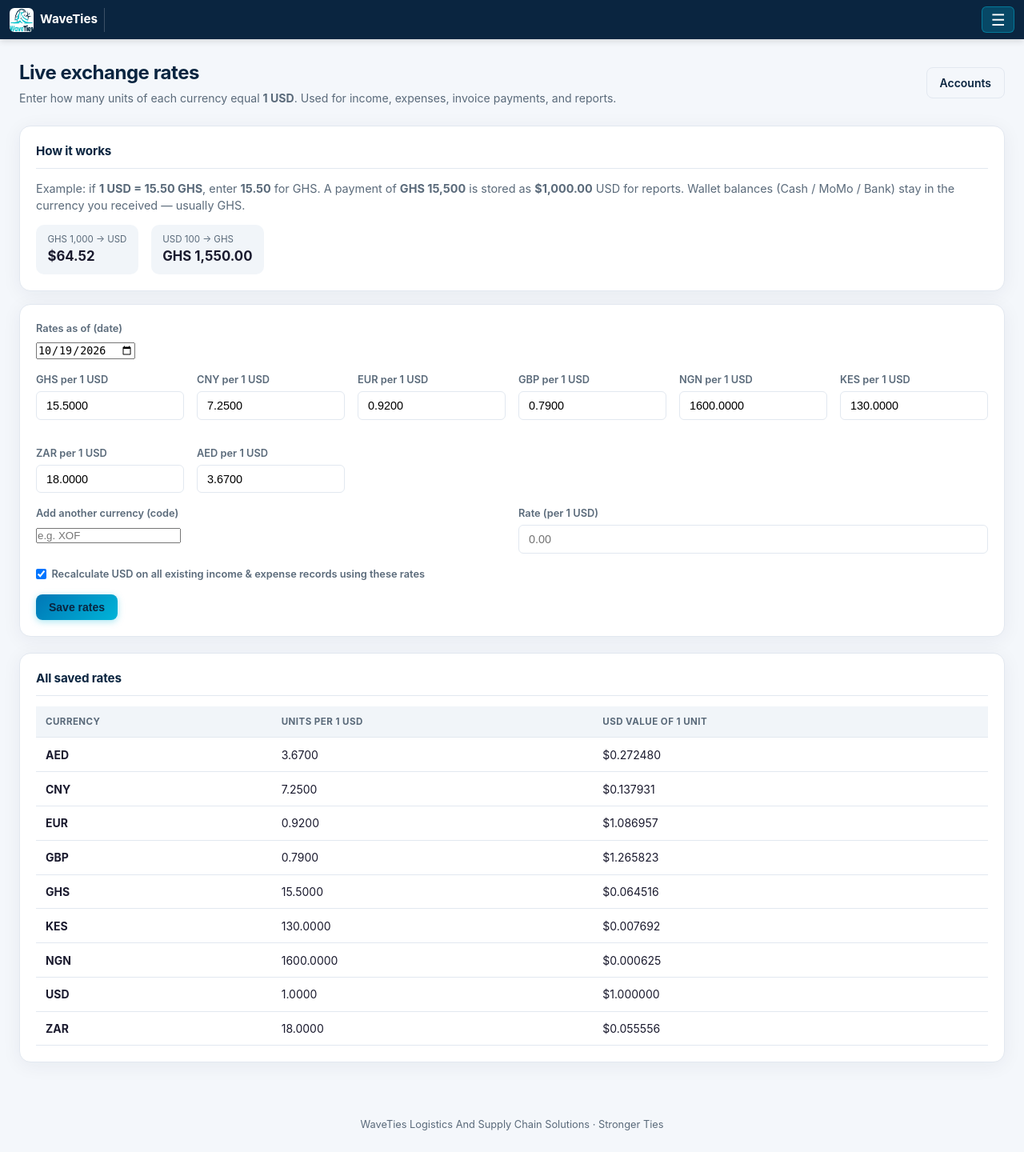
After one commit to KinsmanBillions/waveties-ops, a Flask app: page /admin/rates in a window 1280 px wide. The commit adds this page. Shown: the whole page at 80% size. Run offline with Flask 3, Linux system fonts and the light colour scheme; a user stored in the database is signed in; data comes from the database, SQL or seed files in the repository.

Commit message:
Add files via upload

```diff
--- a/app.py
+++ b/app.py
@@ -675,6 +675,8 @@ def dashboard():
         pnl=pnl,
         exp_month=month,
         wallets=wallets,
+        fx_rates=ops.get_fx_rates(),
+        fx_as_of=ops.get_fx_as_of(),
         company=COMPANY,
         user=session,
     )
@@ -1158,12 +1160,15 @@ def mark_paid(invoice_no):
             inv["paid"] = round(inv.get("paid", 0) + amount, 2)
             inv["balance_due"] = round(max(0, inv.get("total", 0) - inv["paid"]), 2)
             inv.setdefault("payments", [])
+            pay_currency = (inv.get("currency") or "GHS").upper()
             payment_entry = {
                 "amount": amount,
+                "amount_usd": ops.to_usd(amount, pay_currency),
                 "note": note,
                 "account": account,
                 "method": method,
-                "currency": inv.get("currency") or "GHS",
+                "currency": pay_currency,
+                "fx_rate": ops.get_fx_rates().get(pay_currency),
                 "by": session.get("username"),
                 "at": datetime.now().isoformat(timespec="seconds"),
             }
@@ -1177,9 +1182,10 @@ def mark_paid(invoice_no):
             # Also record under Income so Financial Report / net includes this payment
             try:
                 currency = (inv.get("currency") or "GHS").upper()
-                amount_usd = amount if currency == "USD" else amount  # store same; user can adjust later
-                # Prefer USD equivalent if invoice currency is USD; otherwise keep amount as amount_usd
-                # for reporting consistency (same pattern as manual income entry)
+                # Convert to USD using live FX rates (GHS payment ≠ same number in USD)
+                amount_usd = ops.to_usd(amount, currency)
+                rates = ops.get_fx_rates()
+                rate_used = rates.get(currency, 1)
                 iid = ops.add_income({
                     "income_date": datetime.now().strftime("%Y-%m-%d"),
                     "category": "Invoice Payment",
@@ -1211,11 +1217,18 @@ def mark_paid(invoice_no):
             generate_invoice(inv, str(OUTPUT_DIR / f"Invoice_{safe_name}.pdf"))
 
             acc_label = dict(ACCOUNT_OPTIONS).get(account, account)
+            usd_note = ""
+            try:
+                usd_v = ops.to_usd(amount, inv.get("currency") or "GHS")
+                if (inv.get("currency") or "").upper() != "USD":
+                    usd_note = f" (≈ ${usd_v:,.2f} USD)"
+            except Exception:
+                pass
             if inv["balance_due"] <= 0:
-                flash(f"Invoice {invoice_no} fully paid. Credited to {acc_label}.", "success")
+                flash(f"Invoice {invoice_no} fully paid. Credited to {acc_label}{usd_note}.", "success")
             else:
                 flash(
-                    f"Payment of {inv.get('currency','GHS')} {amount:.2f} recorded to {acc_label}. "
+                    f"Payment of {inv.get('currency','GHS')} {amount:.2f}{usd_note} recorded to {acc_label}. "
                     f"Balance due: {inv['balance_due']:.2f}",
                     "success",
                 )
@@ -1650,6 +1663,64 @@ def admin_rebuild_wallets():
         "success",
     )
     return redirect(url_for("admin_treasury"))
+
+
+
+@app.route("/admin/rates", methods=["GET", "POST"])
+@login_required
+@admin_required
+def admin_fx_rates():
+    """Live exchange rates: units of each currency per 1 USD."""
+    main_curs = ["GHS", "CNY", "EUR", "GBP", "NGN", "KES", "ZAR", "AED", "USD"]
+    if request.method == "POST":
+        rates = ops.get_fx_rates()
+        for cur in main_curs:
+            if cur == "USD":
+                continue
+            raw = request.form.get(f"rate_{cur}", "").strip()
+            if raw == "":
+                continue
+            try:
+                rates[cur] = float(raw)
+            except Exception:
+                flash(f"Invalid rate for {cur}.", "danger")
+                return redirect(url_for("admin_fx_rates"))
+        # extra custom pair
+        extra_cur = (request.form.get("extra_currency") or "").strip().upper()
+        extra_rate = (request.form.get("extra_rate") or "").strip()
+        if extra_cur and extra_rate:
+            try:
+                rates[extra_cur] = float(extra_rate)
+            except Exception:
+                flash(f"Invalid rate for {extra_cur}.", "danger")
+                return redirect(url_for("admin_fx_rates"))
+        as_of = (request.form.get("as_of") or datetime.now().strftime("%Y-%m-%d")).strip()
+        ops.set_fx_rates(rates, as_of=as_of)
+        recalc = request.form.get("recalc_usd") in ("1", "on", "yes")
+        msg = f"Exchange rates saved for {as_of}."
+        if recalc:
+            ni, ne = ops.recalc_usd_amounts()
+            msg += f" Recalculated USD on {ni} income(s) and {ne} expense(s)."
+        flash(msg, "success")
+        return redirect(url_for("admin_fx_rates"))
+    rates = ops.get_fx_rates()
+    as_of = ops.get_fx_as_of() or datetime.now().strftime("%Y-%m-%d")
+    # example conversions
+    examples = []
+    ghs_rate = float(rates.get("GHS") or 0)
+    if ghs_rate > 0:
+        examples.append({"label": "GHS 1,000 → USD", "value": f"${ops.to_usd(1000, 'GHS'):,.2f}"})
+        examples.append({"label": "USD 100 → GHS", "value": f"GHS {ops.from_usd(100, 'GHS'):,.2f}"})
+    return render_template(
+        "admin_fx_rates.html",
+        rates=rates,
+        as_of=as_of,
+        main_curs=[c for c in main_curs if c != "USD"],
+        examples=examples,
+        company=COMPANY,
+        user=session,
+    )
+
 
 @app.route("/admin/accounts", methods=["GET", "POST"])
 @login_required
@@ -2543,8 +2614,11 @@ def ops_expenses():
             amount = float(request.form.get("amount", 0) or 0)
             amount_usd = float(request.form.get("amount_usd", 0) or 0)
             currency = (request.form.get("currency") or "GHS").strip().upper()
-            if currency == "USD" and amount_usd <= 0:
-                amount_usd = amount
+            # Live FX: never treat GHS amount as USD 1:1
+            if amount_usd <= 0 or (currency != "USD" and abs(amount_usd - amount) < 0.0001):
+                amount_usd = ops.to_usd(amount, currency)
+            elif currency == "USD":
+                amount_usd = amount if amount_usd <= 0 else amount_usd
             account = (request.form.get("account") or "").strip()
             status = request.form.get("status") or "Paid"
             eid = ops.add_expense({
@@ -2712,8 +2786,10 @@ def ops_incomes():
             amount = float(request.form.get("amount", 0) or 0)
             amount_usd = float(request.form.get("amount_usd", 0) or 0)
             currency = (request.form.get("currency") or "GHS").strip().upper()
-            if currency == "USD" and amount_usd <= 0:
-                amount_usd = amount
+            if amount_usd <= 0 or (currency != "USD" and abs(amount_usd - amount) < 0.0001):
+                amount_usd = ops.to_usd(amount, currency)
+            elif currency == "USD":
+                amount_usd = amount if amount_usd <= 0 else amount_usd
             account = (request.form.get("account") or "").strip()
             status = request.form.get("status") or "Received"
             iid = ops.add_income({
--- /dev/null
+++ b/templates/admin_fx_rates.html
@@ -0,0 +1,86 @@
+{% extends "base.html" %}
+{% block title %}Exchange Rates – WaveTies{% endblock %}
+{% block content %}
+<div class="page-header" style="display:flex;justify-content:space-between;align-items:center;flex-wrap:wrap;gap:0.5rem;">
+  <div>
+    <h1 style="margin:0;">Live exchange rates</h1>
+    <p class="page-sub">Enter how many units of each currency equal <b>1 USD</b>. Used for income, expenses, invoice payments, and reports.</p>
+  </div>
+  <a href="{{ url_for('admin_treasury') }}" class="btn btn-outline">Accounts</a>
+</div>
+
+<div class="card" style="margin-bottom:1rem;">
+  <div class="card-title">How it works</div>
+  <p style="color:var(--muted);font-size:0.9rem;margin:0;">
+    Example: if <b>1 USD = 15.50 GHS</b>, enter <b>15.50</b> for GHS.
+    A payment of <b>GHS 15,500</b> is stored as <b>$1,000.00</b> USD for reports.
+    Wallet balances (Cash / MoMo / Bank) stay in the currency you received — usually GHS.
+  </p>
+  {% if examples %}
+  <div style="display:flex;gap:1rem;flex-wrap:wrap;margin-top:0.85rem;">
+    {% for ex in examples %}
+    <div style="background:#F1F5F9;border-radius:10px;padding:0.6rem 0.9rem;">
+      <div style="font-size:0.72rem;color:var(--muted);text-transform:uppercase;">{{ ex.label }}</div>
+      <div style="font-weight:700;font-size:1.05rem;">{{ ex.value }}</div>
+    </div>
+    {% endfor %}
+  </div>
+  {% endif %}
+</div>
+
+<div class="card">
+  <form method="POST">
+    <div class="form-row">
+      <div class="form-group">
+        <label>Rates as of (date)</label>
+        <input type="date" name="as_of" value="{{ as_of }}" required>
+      </div>
+    </div>
+    <div class="form-row">
+      {% for cur in main_curs %}
+      <div class="form-group">
+        <label>{{ cur }} per 1 USD</label>
+        <input type="number" step="0.0001" min="0" name="rate_{{ cur }}" value="{{ '%.4f'|format(rates.get(cur, 0) or 0) }}" required>
+      </div>
+      {% endfor %}
+    </div>
+    <div class="form-row">
+      <div class="form-group">
+        <label>Add another currency (code)</label>
+        <input name="extra_currency" placeholder="e.g. XOF" maxlength="6">
+      </div>
+      <div class="form-group">
+        <label>Rate (per 1 USD)</label>
+        <input type="number" step="0.0001" min="0" name="extra_rate" placeholder="0.00">
+      </div>
+    </div>
+    <div class="form-group">
+      <label class="check-label" style="display:flex;align-items:center;gap:0.4rem;">
+        <input type="checkbox" name="recalc_usd" value="1" checked>
+        Recalculate USD on all existing income &amp; expense records using these rates
+      </label>
+    </div>
+    <button type="submit" class="btn btn-primary">Save rates</button>
+  </form>
+</div>
+
+{% if rates %}
+<div class="card" style="margin-top:1rem;">
+  <div class="card-title">All saved rates</div>
+  <div class="table-wrap">
+  <table>
+    <thead><tr><th>Currency</th><th>Units per 1 USD</th><th>USD value of 1 unit</th></tr></thead>
+    <tbody>
+      {% for cur, rate in rates.items()|sort %}
+      <tr>
+        <td><b>{{ cur }}</b></td>
+        <td>{{ '%.4f'|format(rate) }}</td>
+        <td>${{ '%.6f'|format(1.0 / rate if rate else 0) }}</td>
+      </tr>
+      {% endfor %}
+    </tbody>
+  </table>
+  </div>
+</div>
+{% endif %}
+{% endblock %}
--- a/templates/base.html
+++ b/templates/base.html
@@ -527,6 +527,7 @@
         <button type="button" class="nav-dropdown-toggle" aria-haspopup="true">Admin ▾</button>
         <div class="nav-dropdown-menu">
           <a href="{{ url_for('admin_treasury') }}">Accounts</a>
+          <a href="{{ url_for('admin_fx_rates') }}">FX Rates</a>
           {% if r == 'admin' %}
           <a href="{{ url_for('admin_users') }}">Users &amp; Roles</a>
           <a href="{{ url_for('admin_smtp') }}">Email Setup</a>
```
Also changed, not shown: operations.py (+103 -0 lines), templates/dashboard.html (+10 -2 lines).
